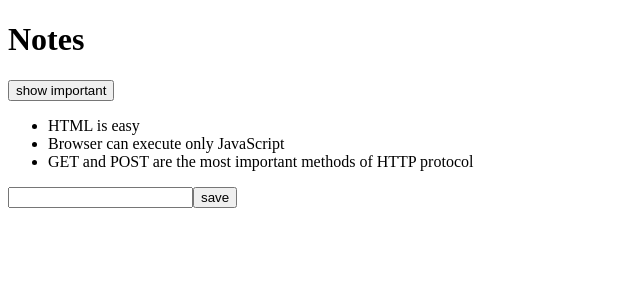
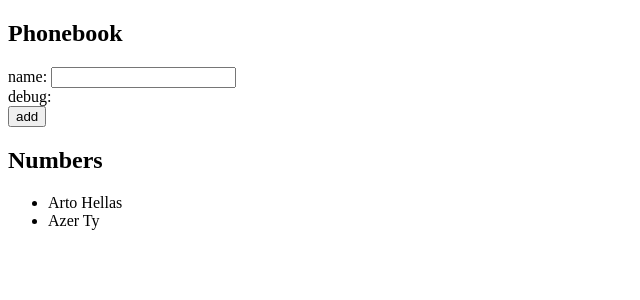
Before and after one commit to vincent-clipet/reactjs-learning, a React (Vite) app in the folder part2/: page / in a window 1280 px wide. Shown: the top 300 px of the page, without its empty margins (0-640 px from the left). Built offline with nearby package versions, Linux system fonts and the light colour scheme.

Commit message:
Part 2 - Exercise 2.6

```diff
--- a/part2/src/App.jsx
+++ b/part2/src/App.jsx
@@ -1,50 +1,53 @@
 import { useState } from 'react'
-import Note from './components/Note'
 
-const App = (props) => {
+const App = () => {
 
-  const [notes, setNotes] = useState(props.notes)
-  const [newNote, setNewNote] = useState("")
-  const [showAll, setShowAll] = useState(true)
+  let idGenerator = 0
+  const [persons, setPersons] = useState([
+    { name: 'Arto Hellas' },
+    { name: 'Azer Ty' }
+  ])
+  const [newName, setNewName] = useState('')
 
-  const addNote = (event) => {
+  const handleFormSubmit = (event) => {
     event.preventDefault()
-    const noteObject = {
-      content: newNote,
-      important: Math.random() < 0.5,
-      id: notes.length + 1,
+    const person = {
+      name: newName
     }
-
-    setNotes(notes.concat(noteObject))
-    setNewNote('')
+    setPersons(persons.concat(person))
+    setNewName("")
   }
 
-  const handleNoteChange = (event) => {
-    console.log(event.target.value)
-    setNewNote(event.target.value)
+  const handleNewNameChange = (event) => {
+    setNewName(event.target.value)
   }
-
-  const notesToShow = showAll ? notes : notes.filter(note => note.important === true)
 
   return (
     <div>
-      <h1>Notes</h1>
-      <div>
-        <button onClick={() => setShowAll(!showAll)}>
-          show {showAll ? 'important' : 'all' }
-        </button>
-      </div>
+      <h2>Phonebook</h2>
+      <form>
+        <div>
+          name: <input onChange={handleNewNameChange} />
+        </div>
+        <div>debug: {newName}</div>
+        <div>
+          <button type="submit" onClick={handleFormSubmit}>add</button>
+        </div>
+      </form>
+      <h2>Numbers</h2>
       <ul>
-        {notesToShow.map(note =>
-          <Note key={note.id} note={note} />
+        {persons.map(person =>
+          <Person key={idGenerator++} name={person.name} />
         )}
       </ul>
-      <form onSubmit={addNote}>
-        <input value={newNote} onChange={handleNoteChange} />
-        <button type="submit">save</button>
-      </form>
     </div>
   )
 }
 
+const Person = ({ name }) => {
+  return (
+    <li>{name}</li>
+  )
+}
+
 export default App
--- a/part2/src/components/Note.jsx
+++ /dev/null
@@ -1,7 +0,0 @@
-const Note = ({ note }) => {
-	return (
-		<li>{note.content}</li>
-	)
-}
-
-export default Note
--- a/part2/src/main.jsx
+++ b/part2/src/main.jsx
@@ -2,24 +2,6 @@ import ReactDOM from 'react-dom/client'
 
 import App from './App'
 
-const notes = [
-  {
-    id: 1,
-    content: 'HTML is easy',
-    important: true
-  },
-  {
-    id: 2,
-    content: 'Browser can execute only JavaScript',
-    important: false
-  },
-  {
-    id: 3,
-    content: 'GET and POST are the most important methods of HTTP protocol',
-    important: true
-  }
-]
-
 ReactDOM.createRoot(document.getElementById('root')).render(
-  <App notes={notes} />
+  <App />
 )
```
